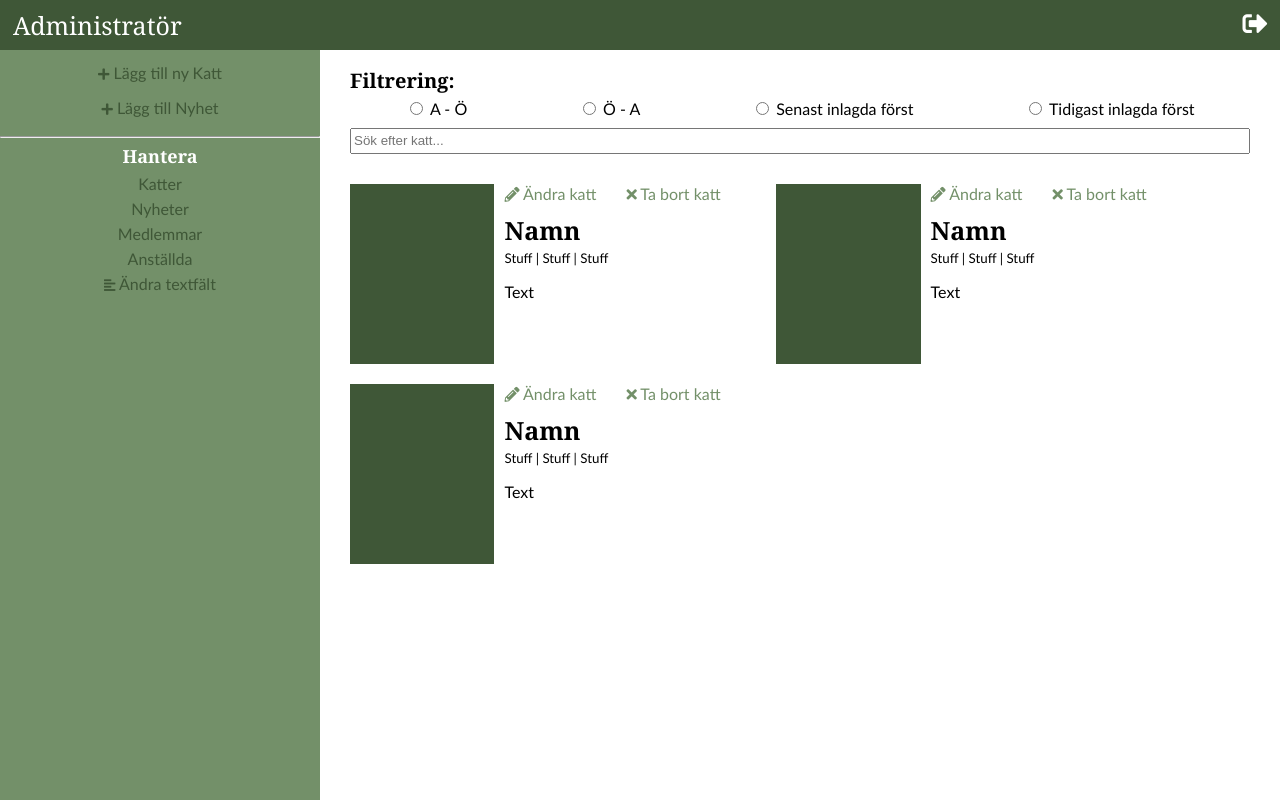
After one commit to Weyenriah/orebrokatthem, a PHP site: page /admin/cats.php in a window 1280 px wide. The commit adds this page. Run offline with PHP 8.4, Linux system fonts and the light colour scheme; some libraries are stand-ins or nearby versions.

Commit message:
Add a layout for handling the cats in admin-view

```diff
--- /dev/null
+++ b/admin/cats.php
@@ -0,0 +1,128 @@
+<!DOCTYPE html>
+<html lang="sv">
+<head>
+    <!-- Required meta tags -->
+    <meta charset="UTF-8">
+    <meta name="viewport" content="width=device-width, initial-scale=1, shrink-to-fit=no">
+
+    <!-- Fontawesome-required CSS -->
+    <link rel="stylesheet" href="https://use.fontawesome.com/releases/v5.0.13/css/all.css" integrity="sha384-DNOHZ68U8hZfKXOrtjWvjxusGo9WQnrNx2sqG0tfsghAvtVlRW3tvkXWZh58N9jp" crossorigin="anonymous">
+
+    <!-- Favicon -->
+    <link rel="shortcut icon" type="image/png" href="../images/favicon.png"/>
+
+    <!-- General CSS -->
+    <link rel="stylesheet" type="text/css" href="style/general.css">
+
+    <!-- Custom CSS -->
+    <link rel="stylesheet" type="text/css" href="style/cats.css">
+
+    <!-- Webpage title -->
+    <title>Admin: Örebro Katthem</title>
+</head>
+<body class="grid">
+<header>
+    <a href="index.php" class="header-title"> Administratör </a>
+    <p class="logout"> <i class="fas fa-sign-out-alt"></i> </p>
+</header>
+<nav>
+    <div class="pages">
+        <a href="#" class="page"> <i class="fas fa-plus"></i> Lägg till ny Katt </a>
+    </div>
+    <div class="pages">
+        <a href="#" class="page"> <i class="fas fa-plus"></i> Lägg till Nyhet </a>
+    </div>
+    <hr/>
+    <h3> Hantera </h3>
+    <div class="pages">
+        <a href="cats.php" class="page"> Katter </a>
+    </div>
+    <div class="pages">
+        <a href="#" class="page"> Nyheter </a>
+    </div>
+    <div class="pages">
+        <a href="#" class="page"> Medlemmar </a>
+    </div>
+    <div class="pages">
+        <a href="#" class="page"> Anställda </a>
+    </div>
+    <div class="pages">
+        <a href="#" class="page"> <i class="fas fa-align-left"></i> Ändra textfält </a>
+    </div>
+</nav>
+<section>
+    <h2> Filtrering: </h2>
+    <form>
+        <div>
+            <input type="radio" name="filter" value="A-Ö" id="ao">
+            <label for="ao"> A - Ö </label>
+        </div>
+        <div>
+            <input type="radio" name="filter" value="Ö-A" id="oa">
+            <label for="oa"> Ö - A </label>
+        </div>
+        <div>
+            <input type="radio" name="filter" value="Senast" id="latest">
+            <label for="latest"> Senast inlagda först </label>
+        </div>
+        <div>
+            <input type="radio" name="filter" value="Tidigast" id="earlier">
+            <label for="earlier"> Tidigast inlagda först </label>
+        </div>
+        <input class="search" type="text" placeholder="Sök efter katt...">
+    </form>
+
+    <div class="cats">
+        <article class="cat">
+            <div class="cat-img">
+
+            </div>
+            <div class="cat-text">
+                <div class="change-cat">
+                    <a href="#"> <i class="fas fa-pencil-alt"></i> Ändra katt </a>
+                    <a href="#"> <i class="fas fa-times"></i> Ta bort katt </a>
+                </div>
+                <div class="cat-information">
+                    <h3> Namn </h3>
+                    <small> Stuff | Stuff | Stuff </small>
+                    <p> Text </p>
+                </div>
+            </div>
+        </article>
+        <article class="cat">
+            <div class="cat-img">
+
+            </div>
+            <div class="cat-text">
+                <div class="change-cat">
+                    <a href="#"> <i class="fas fa-pencil-alt"></i> Ändra katt </a>
+                    <a href="#"> <i class="fas fa-times"></i> Ta bort katt </a>
+                </div>
+                <div class="cat-information">
+                    <h3> Namn </h3>
+                    <small> Stuff | Stuff | Stuff </small>
+                    <p> Text </p>
+                </div>
+            </div>
+        </article>
+        <article class="cat">
+            <div class="cat-img">
+
+            </div>
+            <div class="cat-text">
+                <div class="change-cat">
+                    <a href="#"> <i class="fas fa-pencil-alt"></i> Ändra katt </a>
+                    <a href="#"> <i class="fas fa-times"></i> Ta bort katt </a>
+                </div>
+                <div class="cat-information">
+                    <h3> Namn </h3>
+                    <small> Stuff | Stuff | Stuff </small>
+                    <p> Text </p>
+                </div>
+            </div>
+        </article>
+    </div>
+</section>
+</body>
+
+</html>
--- /dev/null
+++ b/admin/style/cats.css
@@ -0,0 +1,80 @@
+section {
+    grid-row: 2;
+    grid-column: 2 / span 4;
+}
+
+section h2 {
+    margin-left: 30px;
+    margin-bottom: 5px;
+    font-size: 20px;
+    font-family: "Georgia", serif;
+}
+
+form {
+    margin-left: 30px;
+    margin-right: 30px;
+    display: flex;
+    justify-content: space-around;
+    flex-wrap: wrap;
+    font-family: "Calibri", sans-serif;
+}
+
+.search {
+    margin-top: 10px;
+    width: 100%;
+    height: 20px;
+}
+
+.cats {
+    display: flex;
+    flex-wrap: wrap;
+    margin-top: 30px;
+    margin-left: 30px;
+}
+
+.cat {
+    display: flex;
+    width: auto;
+    margin-bottom: 20px;
+}
+
+.cat-img {
+    height: 180px;
+    width: 170px;
+    background-color: #3f5737;
+    margin-right: 10px;
+}
+
+.cat-text {
+    width: 75%;
+}
+
+.change-cat {
+    margin-bottom: 10px;
+    display: flex;
+}
+
+.change-cat a {
+    text-decoration: none;
+    font-family: "Calibri", sans-serif;
+    color: #739069;
+    margin-right: 30px;
+}
+
+.change-cat a:hover {
+    color: #3f5737;
+}
+
+.change-cat a i {
+    font-size: 15px;
+}
+
+.cat-information {
+    font-family: "Calibri", sans-serif;
+}
+
+.cat-information h3 {
+    font-family: "Georgia", serif;
+    font-size: 25px;
+    margin: 0;
+}
--- /dev/null
+++ b/admin/style/general.css
@@ -0,0 +1,88 @@
+/* Erases default 8px border */
+body {
+    margin: 0;
+    padding: 0;
+}
+
+.grid {
+    display: grid;
+    grid-template-columns: 25% 25% 25% 25%;
+    grid-template-rows: auto auto;
+}
+
+
+/* === HEADER STYLING === */
+header {
+    grid-row: 1;
+    grid-column: 1 / span 4;
+    height: 50px;
+    display: flex;
+    align-items: center;
+    justify-content: space-between;
+    background-color: #3f5737;
+}
+
+.header-title {
+    margin-left: 13px;
+    font-size: 25px;
+    font-family: "Georgia", serif;
+    text-decoration: none;
+    color: #fff;
+}
+
+.logout {
+    margin-right: 13px;
+    font-size: 25px;
+    color: #fff;
+}
+
+/* === NAVIGATION STYLING === */
+nav {
+    grid-row: 2;
+    grid-column: 1;
+    height: calc(100vh - 50px);
+    background-color: #739069;
+}
+
+nav div:first-of-type {
+    margin-top: 13px;
+    margin-bottom: 10px;
+}
+
+nav h3 {
+    text-align: center;
+    font-size: 18px;
+    margin-top: 6px;
+    margin-bottom: 6px;
+    font-family: "Georgia", serif;
+    color: white;
+}
+
+nav hr {
+    margin-bottom: 3px;
+    margin-top: 13px;
+}
+
+.pages {
+    height: 25px;
+    text-align: center;
+}
+
+.pages i {
+    font-size: 13px;
+}
+
+.page {
+    font-family: "Calibri", sans-serif;
+    text-decoration: none;
+    color: #3f5737;
+}
+
+.page:hover {
+    color: white;
+}
+
+.page h3 {
+
+
+}
```
Also changed, not shown: admin/index.php (+5 -2 lines), admin/style/admin-home.css (+0 -88 lines).
